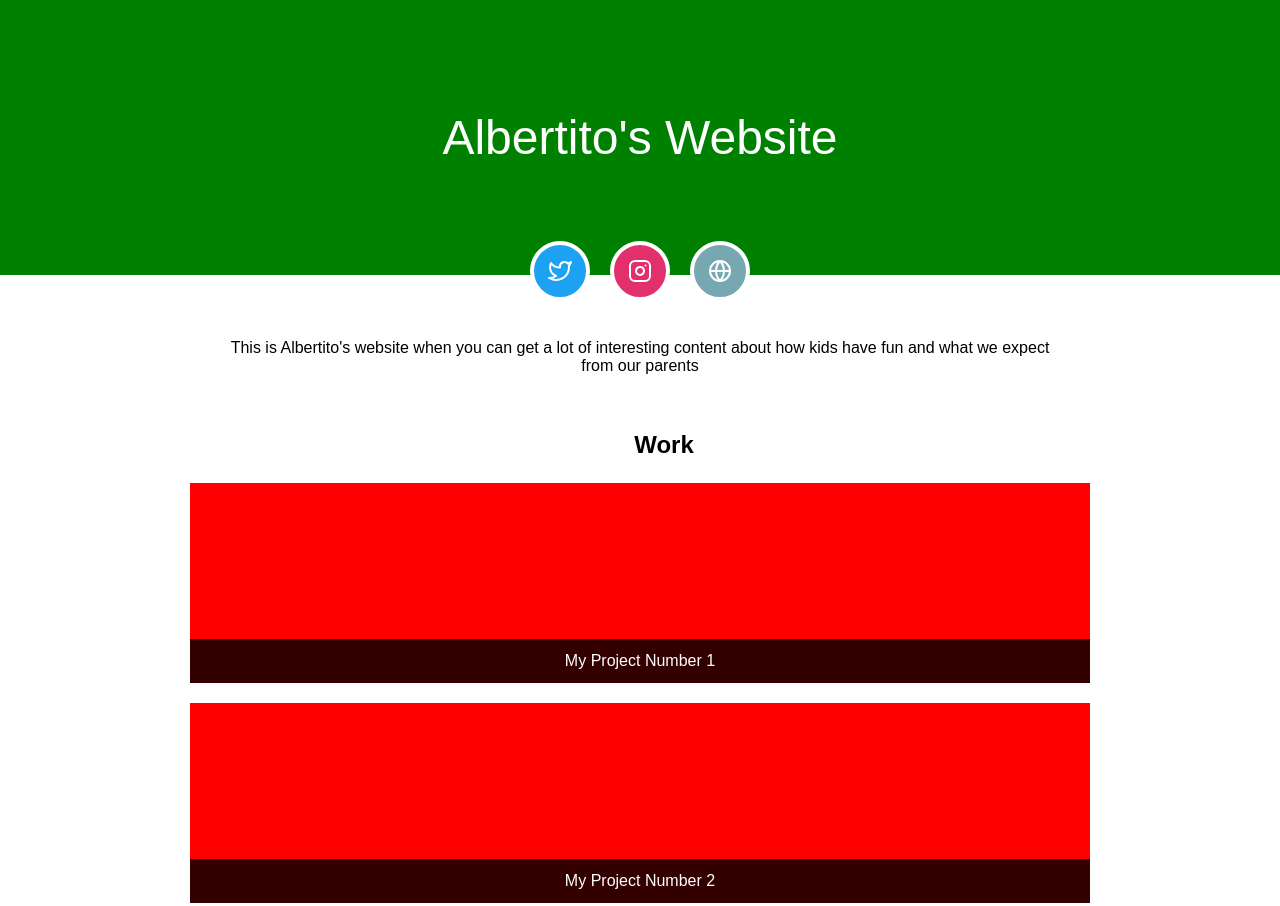
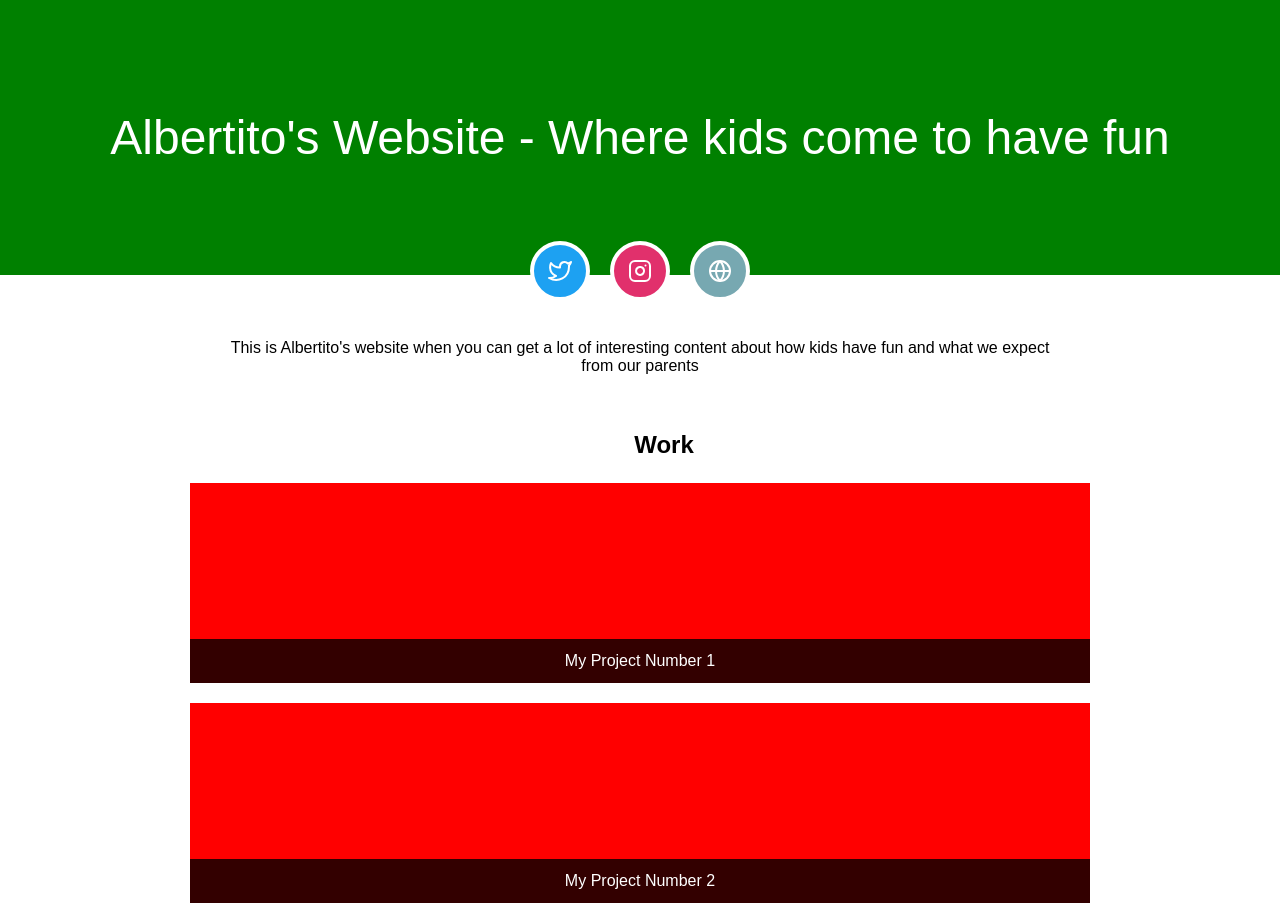
Before and after one commit to DavidChang09/Git_Test, a plain HTML site: page index.html in a window 1280 px wide. Shown: the top 906 px of the page. Drawn offline with Linux system fonts and the light colour scheme.

Commit message:
Optional website title

```diff
--- a/index.html
+++ b/index.html
@@ -12,7 +12,7 @@
 <body>
   <header>
     <!-- Write your name below -->
-    <h2>Albertito's Website</h2>
+    <h2>Albertito's Website - Where kids come to have fun</h2>
     <nav class="social-nav">
       <ul>
         <li>
```
